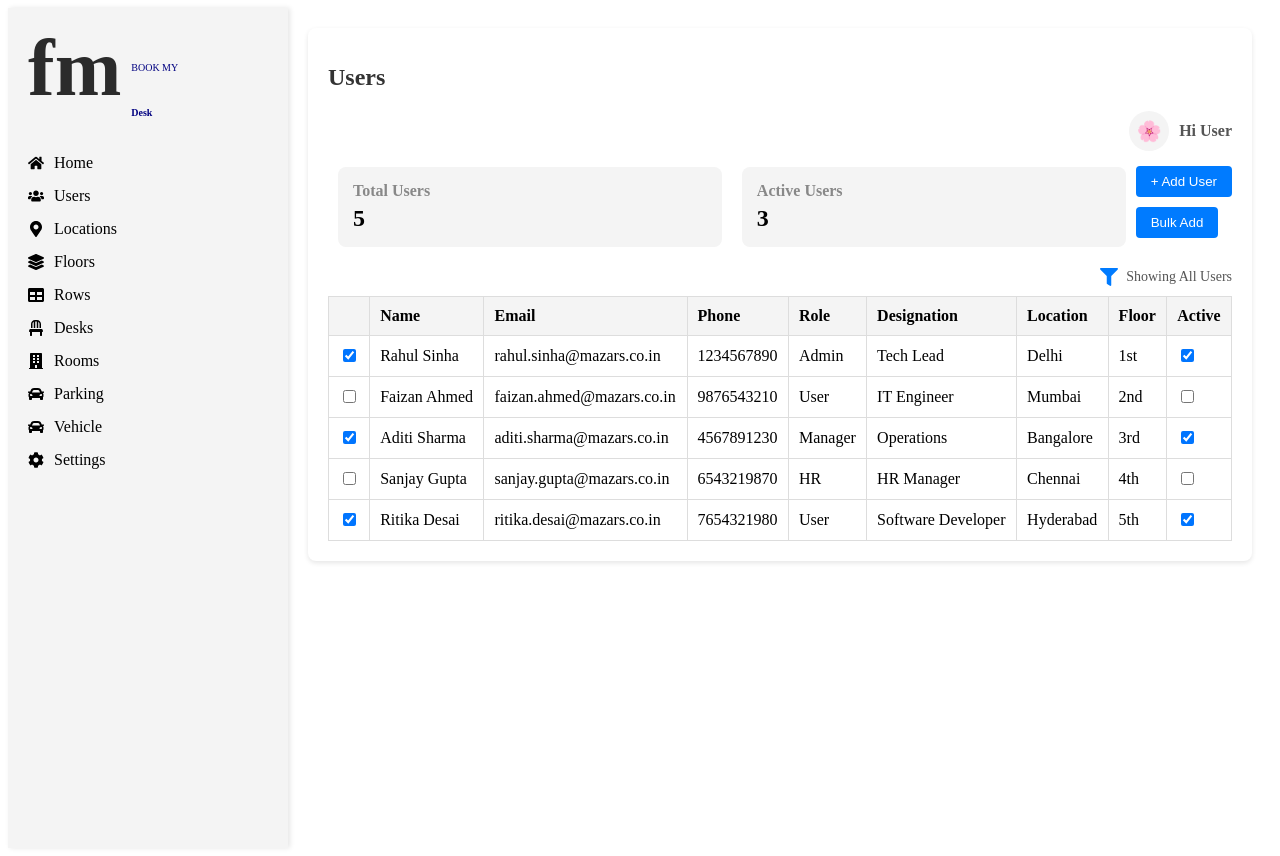
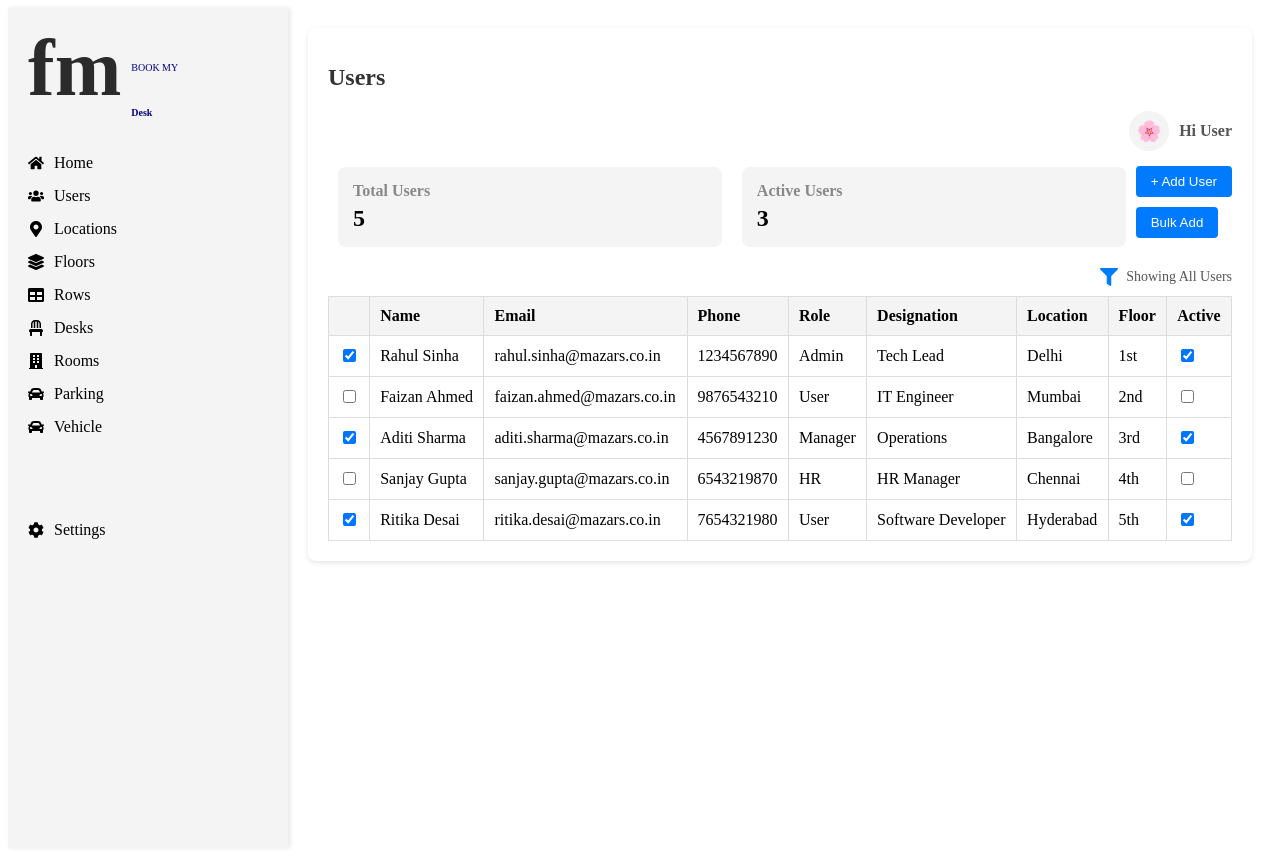
Before and after one commit to Nishanshu206/hungry-elbakyan-cgnl3k, a React (Create React App) app: page / in a window 1280 px wide. Built offline with nearby package versions, Linux system fonts and the light colour scheme.

Commit message:
Update LeftNavbar.js

```diff
--- a/src/LeftNavbar.js
+++ b/src/LeftNavbar.js
@@ -47,13 +47,14 @@ const LeftNavbar = () => {
           <FaBuilding style={styles.icon} /> Rooms
         </li>
         <li style={styles.navItem}>
-          <FaCar style={styles.icon} />
-          Parking
+          <FaCar style={styles.icon} /> Parking
         </li>
         <li style={styles.navItem}>
           <FaCar style={styles.icon} /> Vehicle
         </li>
-        <li style={styles.navItem}>
+
+        {/* Settings Menu Item */}
+        <li style={styles.navItemBottom}>
           <FaCog style={styles.icon} /> Settings
         </li>
       </ul>
@@ -105,11 +106,20 @@ const styles = {
   navList: {
     listStyle: "none",
     padding: 0,
+    display: "flex",
+    flexDirection: "column", // Ensure items are vertically aligned
+    height: "100%", // Use full height for flex layout
   },
   navItem: {
     display: "flex",
     alignItems: "center",
     marginBottom: "15px",
+    cursor: "pointer",
+  },
+  navItemBottom: {
+    display: "flex",
+    alignItems: "center",
+    marginTop: "70px", // Push this item to the bottom
     cursor: "pointer",
   },
   icon: {
```
